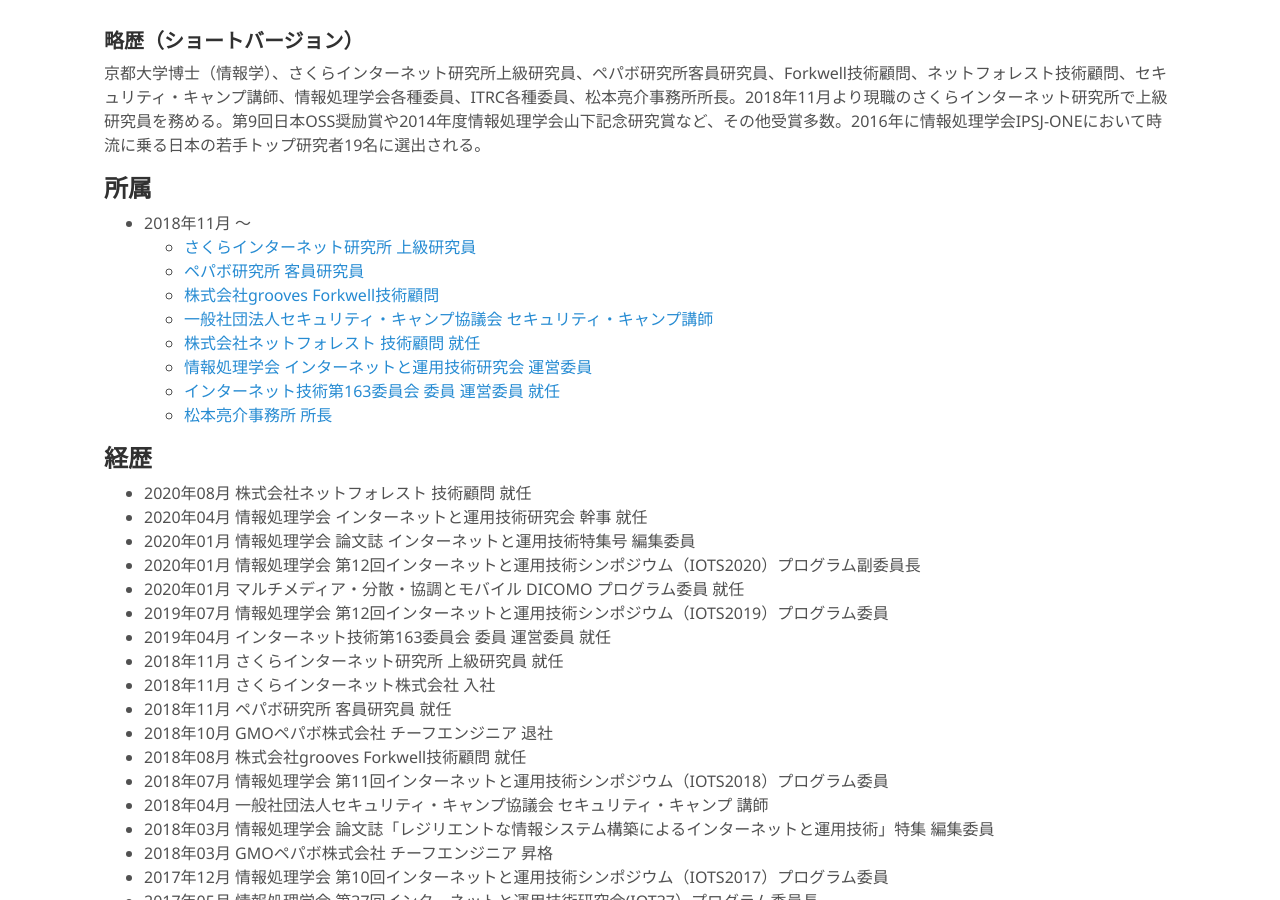
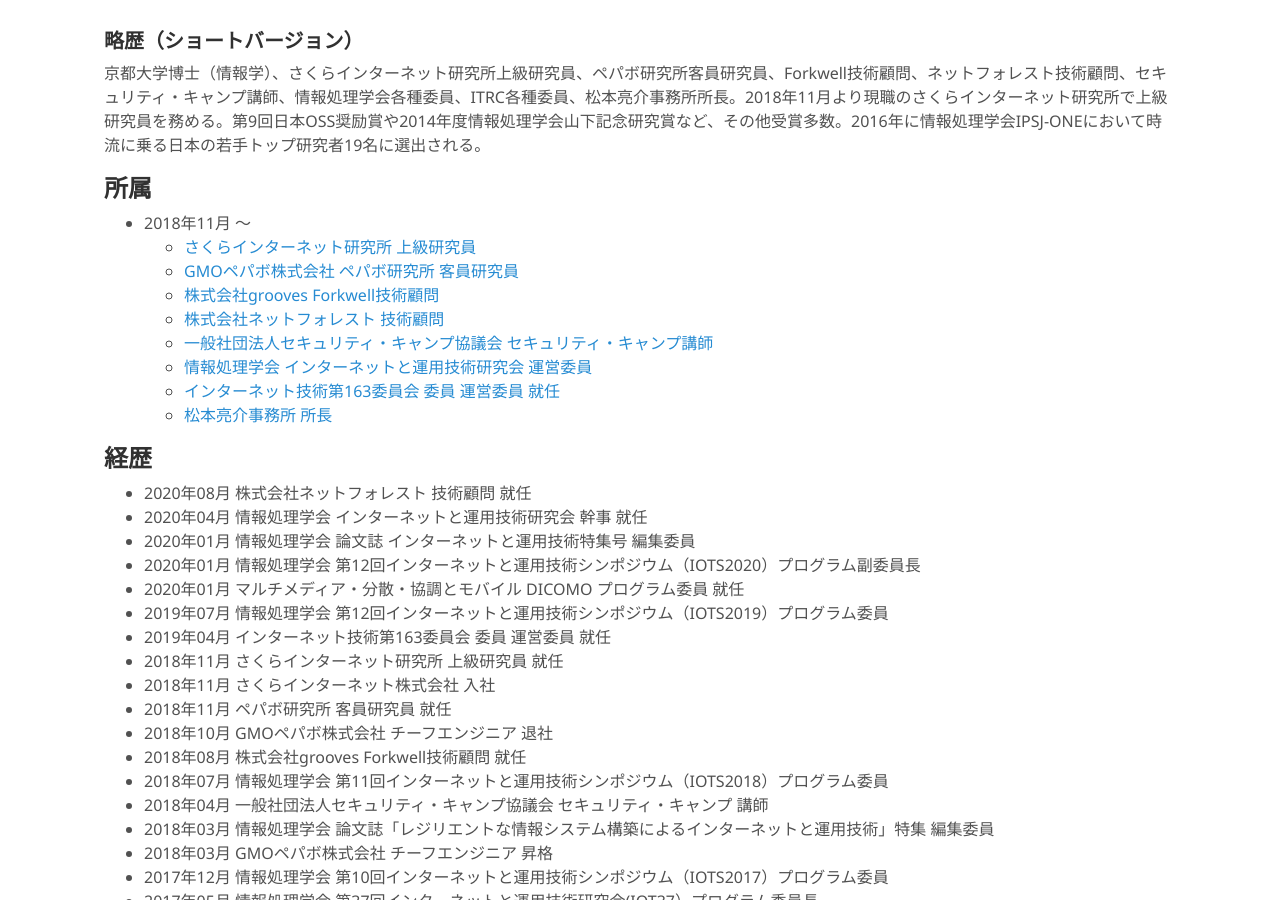
Before and after one commit to matsumotory/matsumotory, a Jekyll site: the page built from index.md, in a window 1280 px wide and 900 px high, scrolled down 499 px. Built offline with Jekyll 4.4.1, drawn with Linux system fonts in a browser that asks for light colours; our own code applies the rules of GitHub Pages for plain Markdown files.

Commit message:
肩書を整理

```diff
--- a/index.md
+++ b/index.md
@@ -23,10 +23,10 @@
 ## 所属
 - 2018年11月 〜
   - [さくらインターネット研究所 上級研究員](https://research.sakura.ad.jp/about/)
-  - [ペパボ研究所 客員研究員](https://rand.pepabo.com/)
+  - [GMOペパボ株式会社 ペパボ研究所 客員研究員](https://rand.pepabo.com/)
   - [株式会社grooves Forkwell技術顧問](https://www.grooves.com/news/1598)
+  - [株式会社ネットフォレスト 技術顧問](https://www.netforest.ad.jp/corporate/)
   - [一般社団法人セキュリティ・キャンプ協議会 セキュリティ・キャンプ講師](https://www.security-camp.or.jp/instructor/index.html)
-  - [株式会社ネットフォレスト 技術顧問 就任](https://www.netforest.ad.jp/corporate/)
   - [情報処理学会 インターネットと運用技術研究会 運営委員](https://www.iot.ipsj.or.jp/)
   - [インターネット技術第163委員会 委員 運営委員 就任](https://www.itrc.net/about/)
   - [松本亮介事務所 所長](https://twitter.com/matsumotory)
```
Also changed, not shown: 7 other files.
